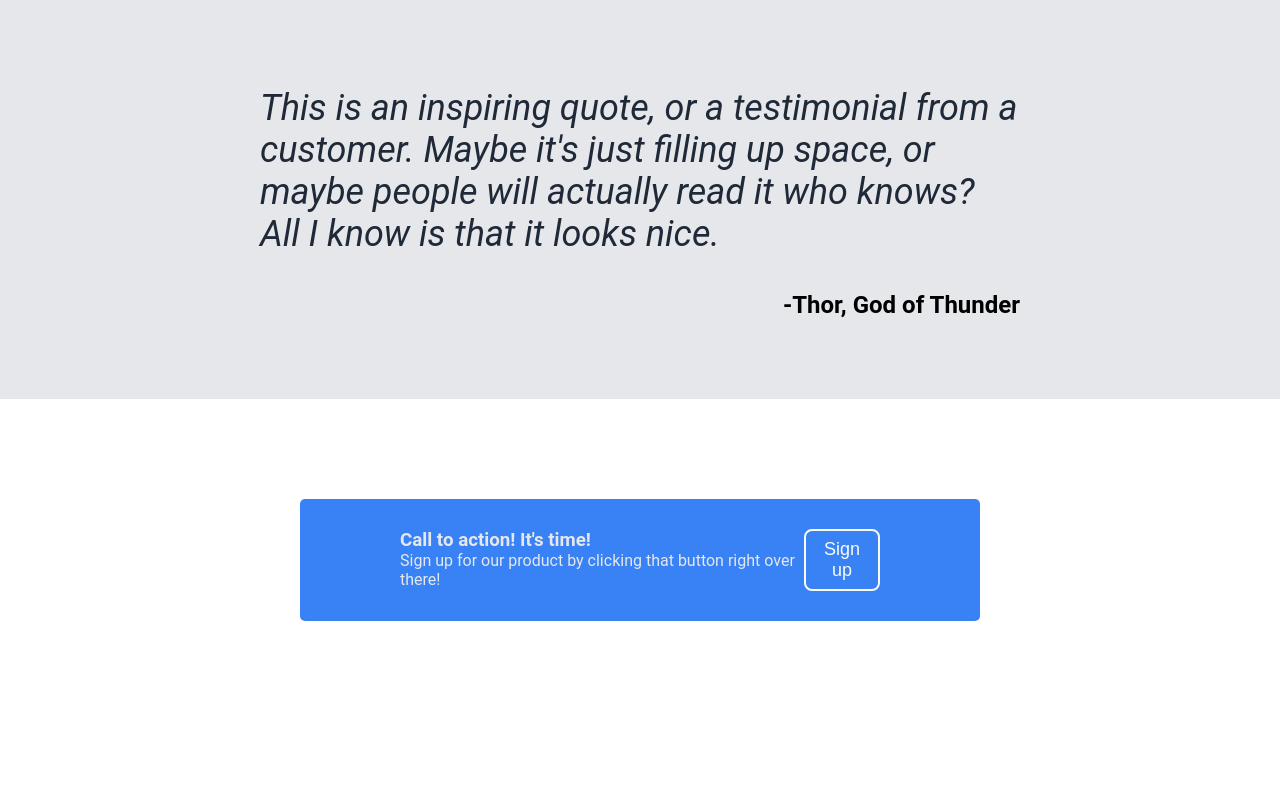
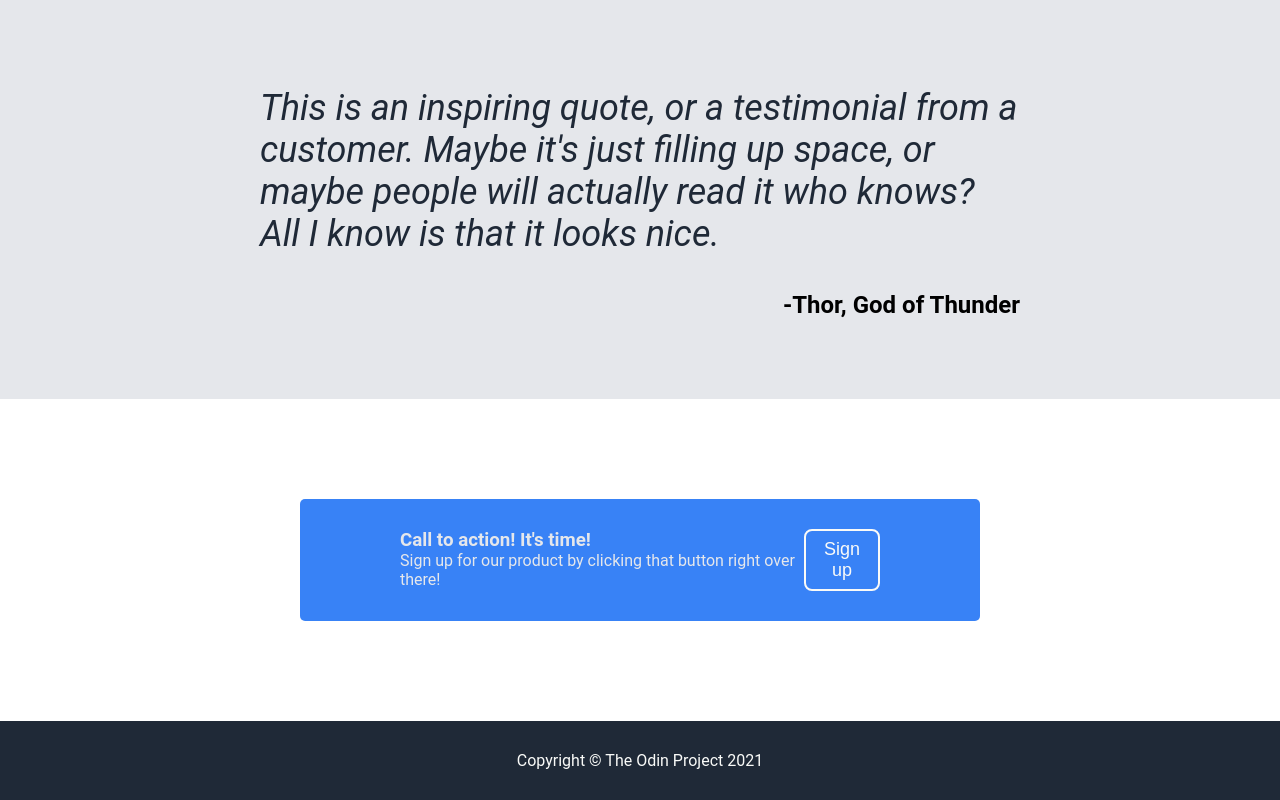
Before and after one commit to jksnook/odin-landingpage, a plain HTML site: page index.html in a window 1280 px wide. Shown: the part 888-1688 px from the top of the page. Before the commit the page ends 1609 px from the top, so only its background shows below. Drawn offline with Linux system fonts and the light colour scheme.

Commit message:
add footer

```diff
--- a/index.html
+++ b/index.html
@@ -65,5 +65,8 @@
     </div>
     <button class="call-button">Sign up</button>
   </div>
+  <div class="footer">
+    Copyright © The Odin Project 2021
+  </div>
 </body>
 </html>
--- a/style.css
+++ b/style.css
@@ -98,6 +98,13 @@ body {
   align-self: center;
 }
 
+.footer {
+  background-color: #1F2937;
+  text-align: center;
+  color: #F9FAF8;
+  padding: 30px;
+}
+
 button {
   background-color: #3882F6;
   border: none;
```
